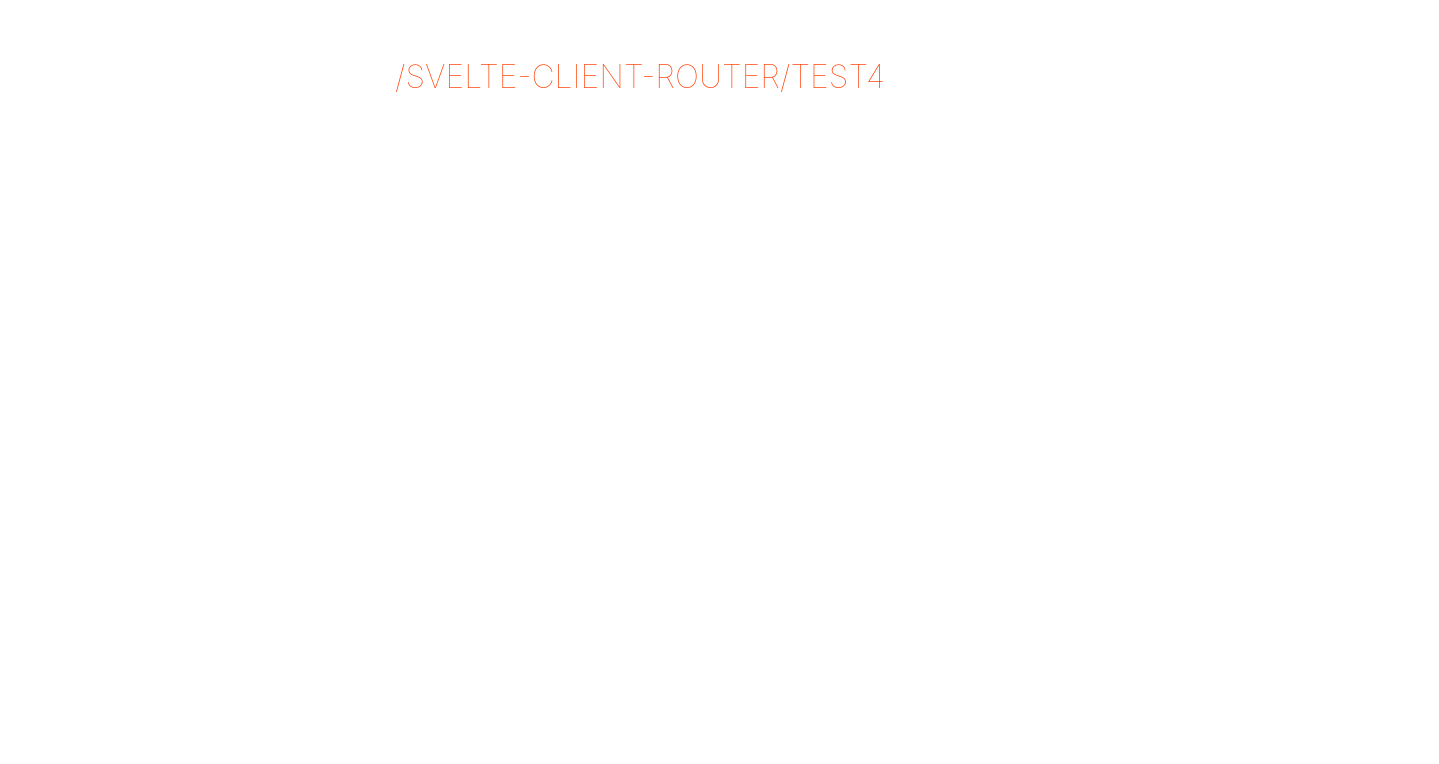
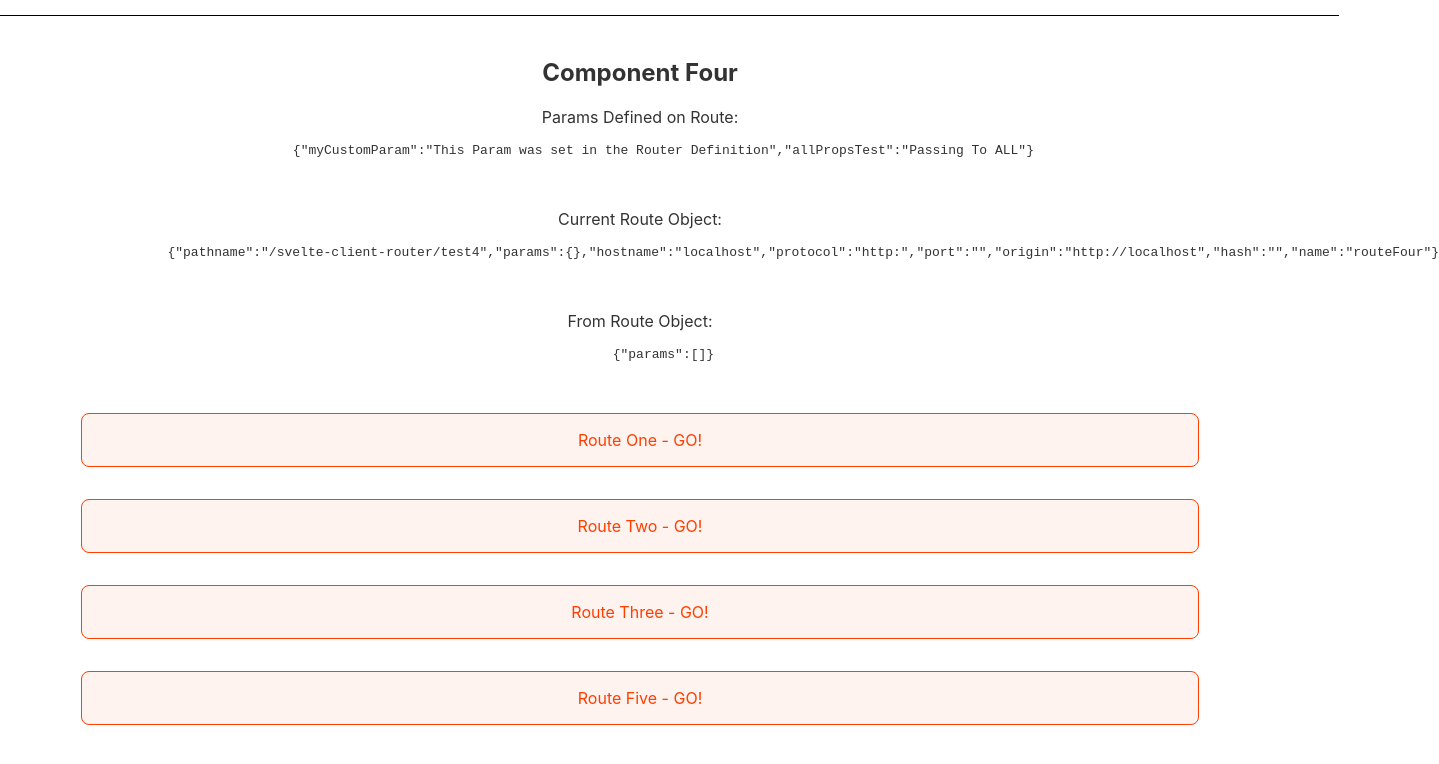
Before and after one commit to arthurgermano/svelte-client-router, a Svelte app: page /svelte-client-router/test4 in a window 1280 px wide. Before the commit this address led to /myCustomNotFound. Shown: the part 156-920 px from the top of the page, 1439 px wide, since content can reach past the window. Before the commit the page ends 800 px from the top, so only its background shows below. Built offline with nearby package versions, Linux system fonts and the light colour scheme.

Commit message:
trying to add github pages - fixed example routing

```diff
--- a/src/App.svelte
+++ b/src/App.svelte
@@ -26,14 +26,14 @@
   let routes = [
     {
       name: "rootRoute",
-      path: "/",
+      path: "/svelte-client-router",
       lazyLoadComponent: () => import("./testComponents/SCR_Root.svelte"),
       lazyLoadLayoutComponent: () => import("./testComponents/SCR_Layout.svelte"),
       title: "SCR - Root Route",
     },
     {
       name: "routeOne",
-      path: "/test1",
+      path: "/svelte-client-router/test1",
       component: SCR_C1,
       beforeEnter: [
         (resolve) => {
@@ -42,7 +42,7 @@
         },
         (resolve) => {
           console.log("beforeEnter Executed2");
-          setTimeout(() => resolve({ redirect: "/" }), 1000);
+          setTimeout(() => resolve({ redirect: "/svelte-client-router" }), 1000);
         },
       ],
       title: "First Route Title",
@@ -50,7 +50,7 @@
     },
     {
       name: "routeTwo",
-      path: "/test2",
+      path: "/svelte-client-router/test2",
       lazyLoadComponent: () => import("./testComponents/SCR_C2.svelte"),
       title: "Second Route Title",
       beforeEnter: [
@@ -64,7 +64,7 @@
     },
     {
       name: "routeThree",
-      path: "/test3",
+      path: "/svelte-client-router/test3",
       component: SCR_C4,
       title: "Third Route Title",
       beforeEnter: [
@@ -80,7 +80,7 @@
     },
     {
       name: "routeFour",
-      path: "/test4",
+      path: "/svelte-client-router/test4",
       params: {
         myCustomParam: "This Param was set in the Router Definition",
       },
@@ -95,7 +95,7 @@
     },
     {
       name: "routeFive",
-      path: "/test5",
+      path: "/svelte-client-router/test5",
       title: "Five Route Title",
       lazyLoadComponent: () => import('./testComponents/SCR_C5.svelte'),
       loadingProps: { loadingText: "Carregando 5..." },
--- a/src/testComponents/SCR_C4.svelte
+++ b/src/testComponents/SCR_C4.svelte
@@ -53,7 +53,7 @@
   <button
     class="scr-button"
     on:click={() => {
-      pushRoute({ path: "/test5" });
+      pushRoute({ name: "routeFive" });
     }}>Route Five - GO!</button
   >
 </main>
```
Also changed, not shown: public/build/bundle.css, public/build/bundle.js, 4 other files (tests, documents, lock files or other folders).
